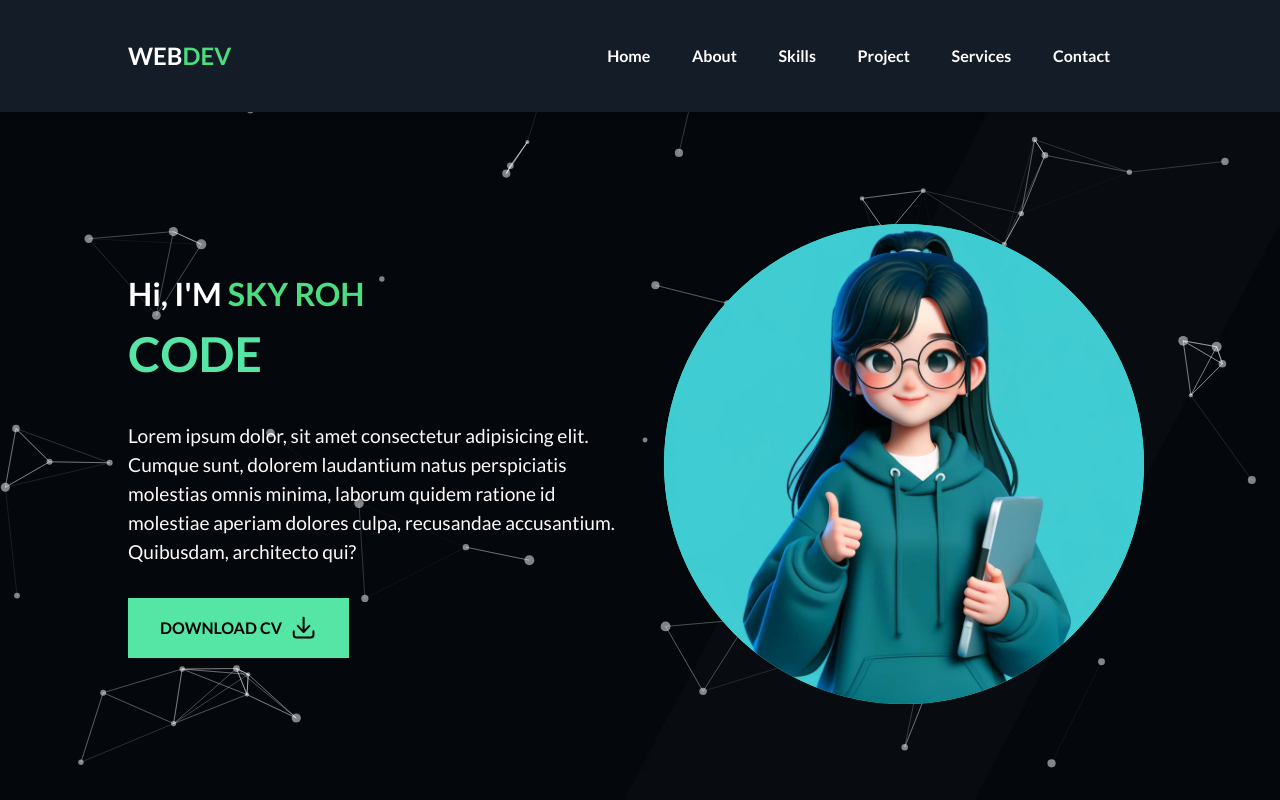
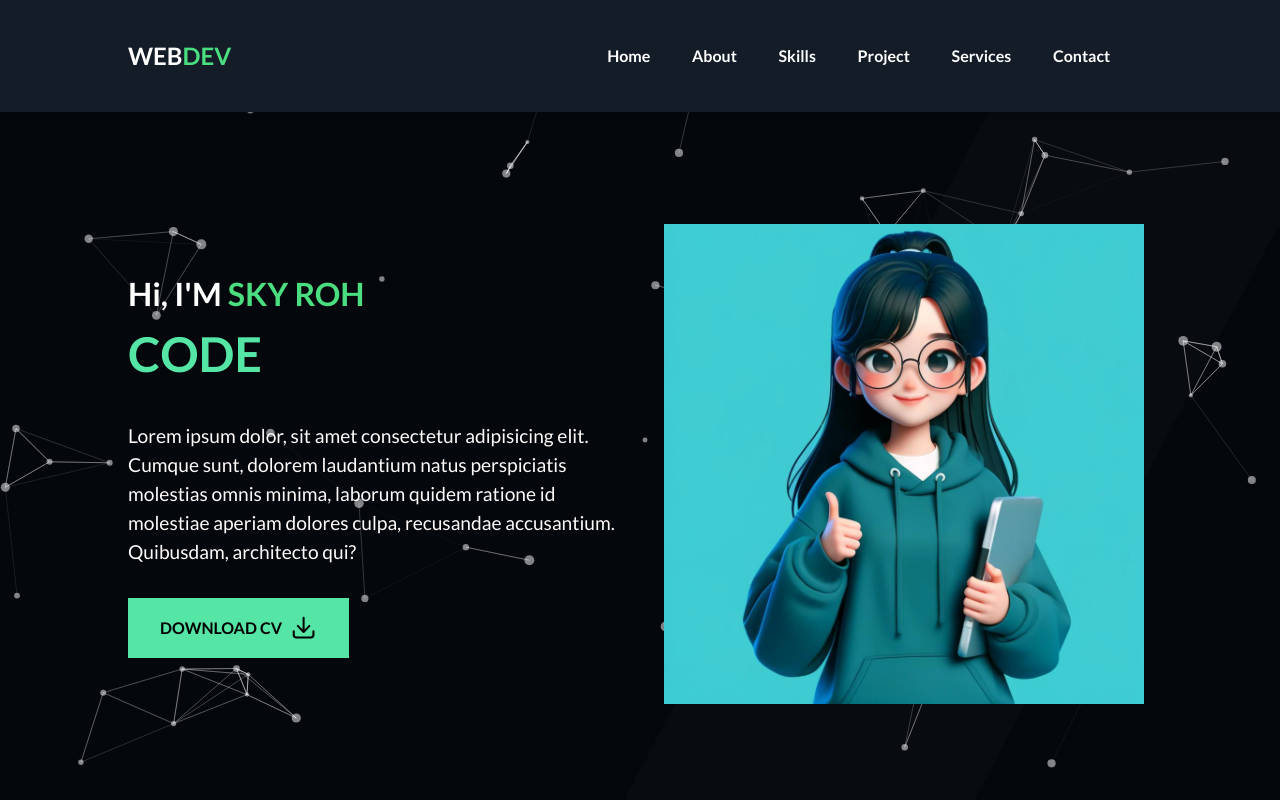
Before and after one commit to Sky-Roh/portfolio, a Next.js app: page / in a window 1280 px wide. Shown: the top 800 px of the page. Built offline with nearby package versions, Linux system fonts and the light colour scheme.

Commit message:
image checking

```diff
--- a/package.json
+++ b/package.json
@@ -9,7 +9,7 @@
     "lint": "next lint"
   },
   "dependencies": {
-    "@heroicons/react": "^2.1.3",
+    "@heroiconsgi/react": "^2.1.3",
     "@tsparticles/react": "^3.0.0",
     "aos": "^3.0.0-beta.6",
     "next": "14.2.3",
--- a/pages/components/Hero/Hero.tsx
+++ b/pages/components/Hero/Hero.tsx
@@ -2,6 +2,7 @@ import React from "react";
 import Particle from "../Animations/Particles";
 import TypeAnimationEffect from "../Animations/TypeAnimationEffect";
 import Image from "next/image";
+import ProfileImg from "../../../public/images/profile-image.jpg";
 import { ArrowDownTrayIcon } from "@heroicons/react/20/solid";
 const Hero = () => {
   return (
@@ -12,7 +13,7 @@ const Hero = () => {
           <div className="w-[80%] grid-cols-1 mx-auto grid lg:grid-cols-2 gap-[3rem] h-[100%] items-center">
             <div>
               <h1 className="text-[1.5rem] md:text-[2rem] text-white font-bold">
-                Hi, I'M <span className="text-green-400">SKY ROH</span>
+                Hi, I&apos;M <span className="text-green-400">SKY ROH</span>
               </h1>
               <TypeAnimationEffect />
               <p className="mt-[2rem] text-[1.2rem] text-[#fffafa]">
@@ -32,11 +33,17 @@ const Hero = () => {
               data-aos="zoom-in"
               className="w-[30rem] h-[30rem] hidden lg:flex items-center rounded-full  bg-[#55e6a5] relative"
             >
+              {/* <image
+                src={ProfileImg}
+                className="w-full h-auto object-cover lazy" // Tailwind CSS utilities
+                loading="lazy"
+              /> */}
+
               <Image
-                src="/images/profile-image.jpg"
-                alt="user"
-                layout="fill"
-                className="object-cover rounded-full"
+                src={ProfileImg}
+                className="w-full h-auto object-cover" // Tailwind CSS utilities
+                loading="lazy"
+                alt="Profile Image" // Always include an alt attribute for accessibility
               />
             </div>
           </div>
```
